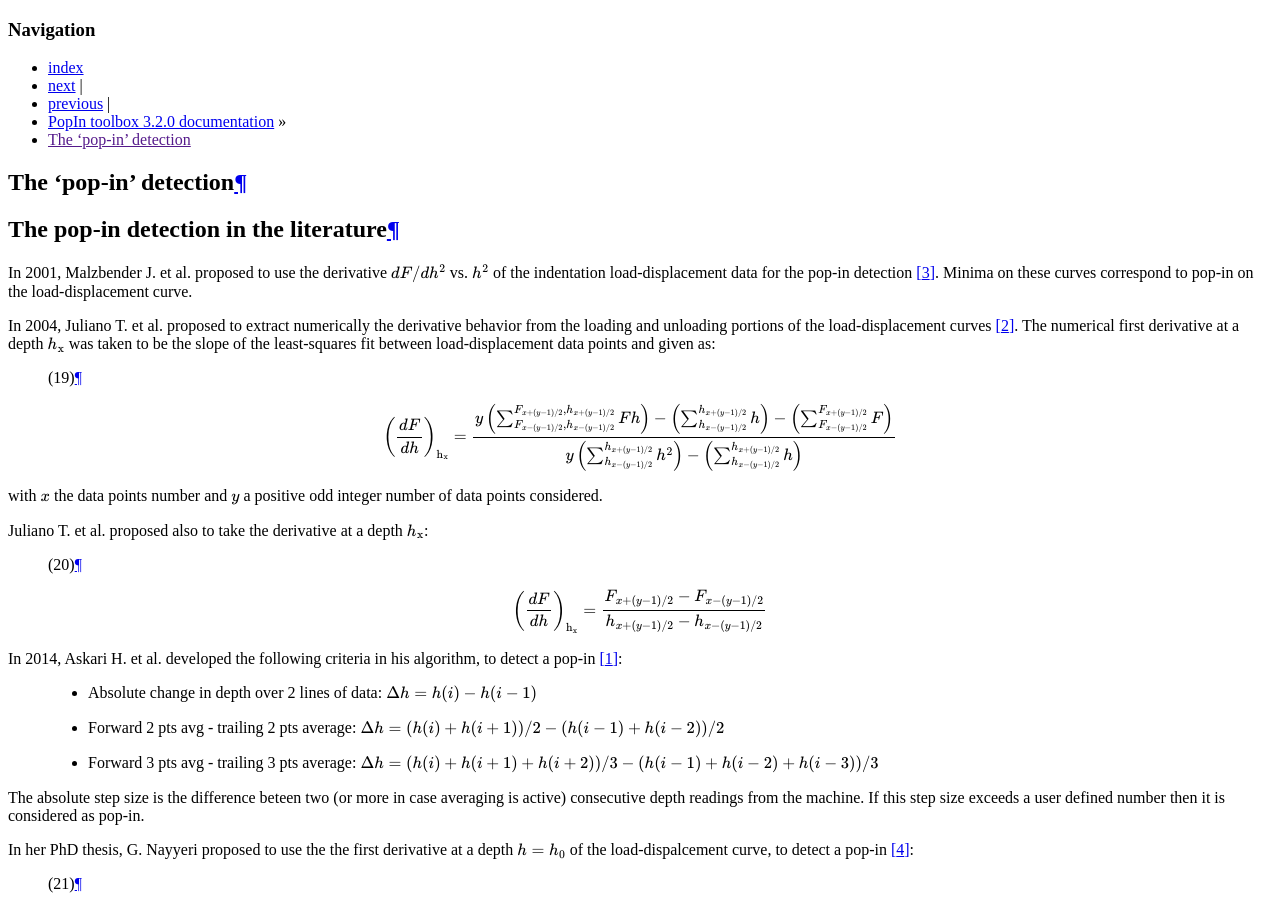
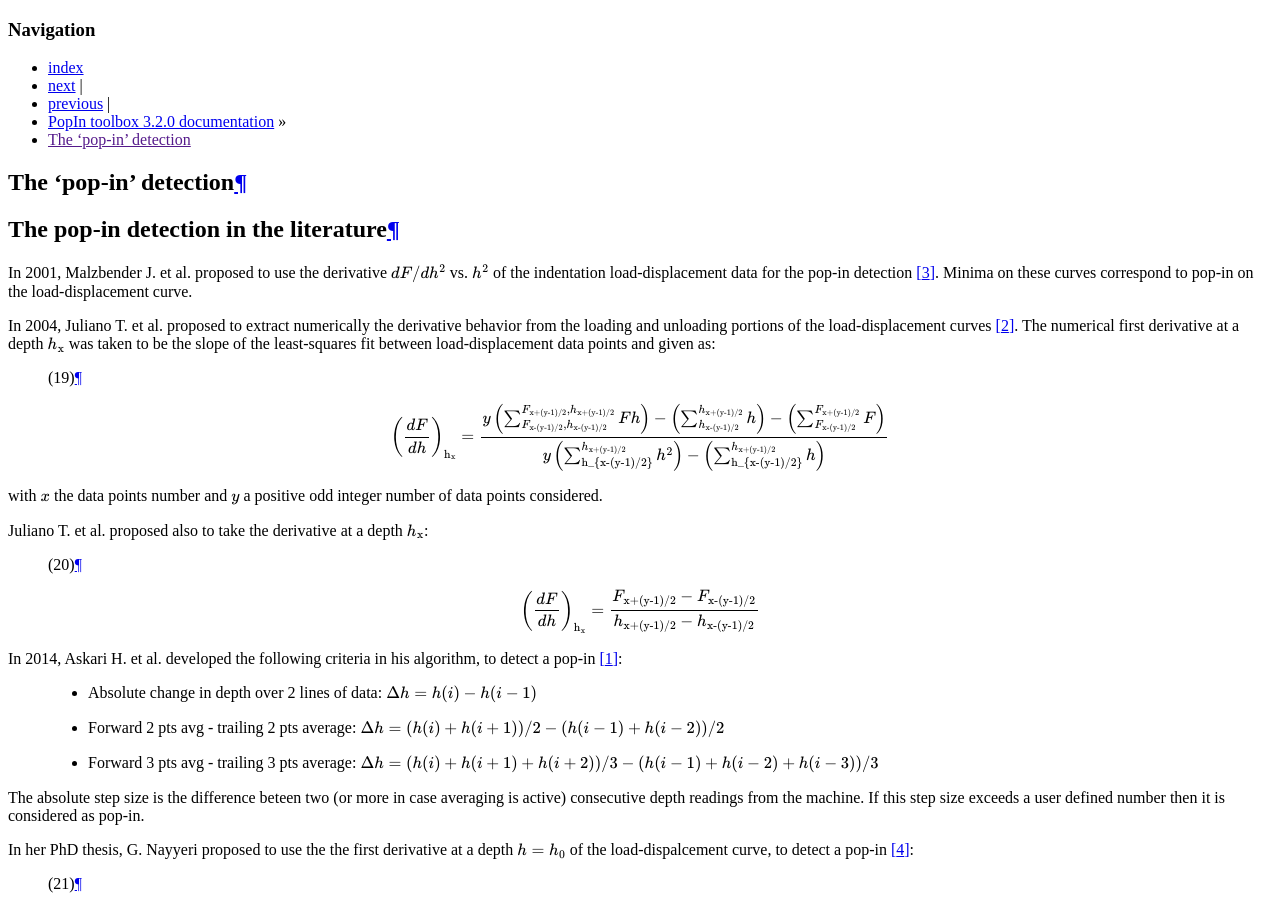
Before and after one commit to DavidMercier/PopIn, a Sphinx documentation site: the page built from doc/popin_detection.rst, in a window 1280 px wide and 900 px high. Built offline with Sphinx 7.4.7, drawn with Linux system fonts in a browser that asks for light colours; comment, search, counter and statistics services are not loaded; some of the changed text lies outside the part shown.

Commit message:
Update popin_detection.rst

```diff
--- a/doc/popin_detection.rst
+++ b/doc/popin_detection.rst
@@ -10,14 +10,14 @@ In 2001, Malzbender J. et al. proposed to use the derivative :math:`dF/dh^{2}` v
 
 In 2004, Juliano T. et al. proposed to extract numerically the derivative behavior from  the  loading  and  unloading portions of the load-displacement curves [#Juliano_2004]_. The numerical first derivative at a depth :math:`h_\text{x}` was taken to be the slope of the least-squares fit between load-displacement data points and given as:
 
-    .. math:: {\left(\frac{dF}{dh}\right)}_{\text{h}_\text{x}} = \frac{y\left(\sum_{F_{x-(y-1)/2},h_{x-(y-1)/2}}^{F_{x+(y-1)/2},h_{x+(y-1)/2}}{Fh}\right)-\left(\sum_{h_{x-(y-1)/2}}^{h_{x+(y-1)/2}}{h}\right)-\left(\sum_{F_{x-(y-1)/2}}^{F_{x+(y-1)/2}}{F}\right)}{y\left(\sum_{h_{x-(y-1)/2}}^{h_{x+(y-1)/2}}{h^2}\right)-\left(\sum_{h_{x-(y-1)/2}}^{h_{x+(y-1)/2}}{h}\right)}
+    .. math:: {\left(\frac{dF}{dh}\right)}_{\text{h}_\text{x}} = \frac{y\left(\sum_{F_{\text{x-(y-1)/2}},h_{\text{x-(y-1)/2}}}^{F_{\text{x+(y-1)/2}},h_{\text{x+(y-1)/2}}}{Fh}\right)-\left(\sum_{h_{\text{x-(y-1)/2}}}^{h_{\text{x+(y-1)/2}}}{h}\right)-\left(\sum_{F_{\text{x-(y-1)/2}}}^{F_{\text{x+(y-1)/2}}}{F}\right)}{y\left(\sum_{\text{h_{x-(y-1)/2}}}^{h_{\text{x+(y-1)/2}}}{h^2}\right)-\left(\sum_{\text{h_{x-(y-1)/2}}}^{h_{\text{x+(y-1)/2}}}{h}\right)}
             :label: Juliano_numerical_first_derivative
 
 with :math:`x` the data points number and :math:`y` a positive odd integer number of data points considered.
 
 Juliano T. et al. proposed also to take the derivative at a depth :math:`h_\text{x}`:
 
-    .. math:: {\left(\frac{dF}{dh}\right)}_{\text{h}_\text{x}} = \frac{F_{x+(y-1)/2}-F_{x-(y-1)/2}}{h_{x+(y-1)/2}-h_{x-(y-1)/2}}
+    .. math:: {\left(\frac{dF}{dh}\right)}_{\text{h}_\text{x}} = \frac{F_{\text{x+(y-1)/2}}-F_{\text{x-(y-1)/2}}}{h_{\text{x+(y-1)/2}}-h_{\text{x-(y-1)/2}}}
             :label: Juliano_first_derivative
 
 In 2014, Askari H. et al. developed the following criteria in his algorithm, to detect a pop-in [#Askari]_:
@@ -30,7 +30,7 @@ The absolute step size is the difference beteen two (or more in case averaging i
 
 In her PhD thesis, G. Nayyeri proposed to use the the first derivative at a depth :math:`h = h_0` of the load-dispalcement curve, to detect a pop-in [#Nayyeri_2016]_:
 
-    .. math:: {\left(\frac{dF}{dh}\right)}_{\text{h}_{0}} = {F_{_{\text{h}_{0}}+\Delta h} - F_{\text{h}_{0}} \over \Delta h}
+    .. math:: {\left(\frac{dF}{dh}\right)}_{\text{h}_{0}} = {F_{{\text{h}_{0}}+\Delta \text{h}} - F_{\text{h}_{0}} \over \Delta h}
             :label: Nayyeri_first_derivative
 
 The pop-in detection in the PopIn Matlab toolbox
```
